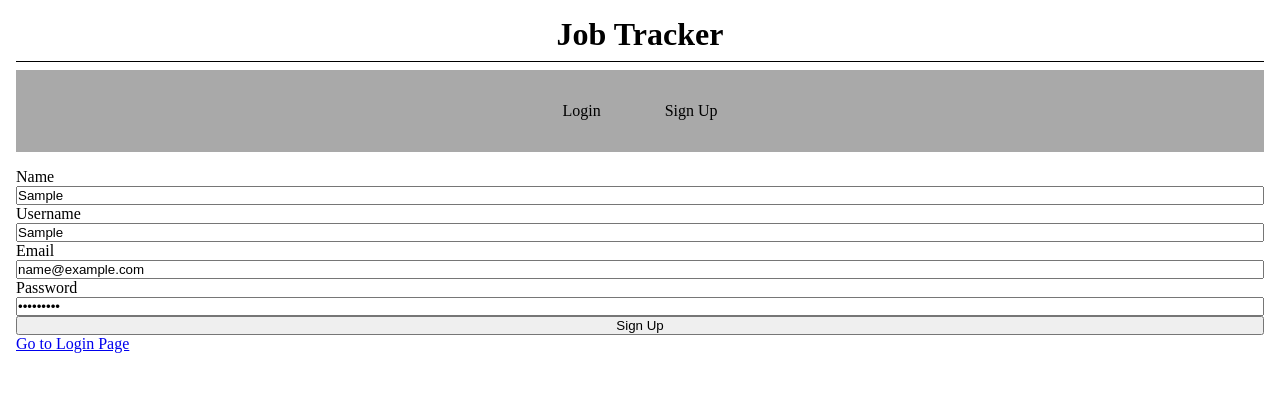
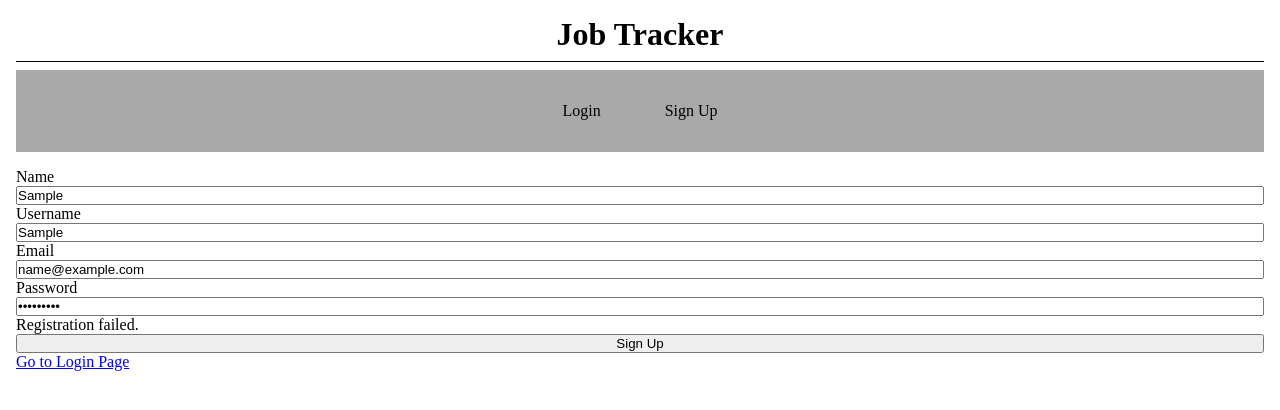
Before and after one commit to cacutler/JobApplications-Angular-Nest, an Angular app in the folder frontend/: page /register in a window 1280 px wide. Both pictures are taken after typing "Sample", "Sample", "name@example.com", "Sample123" into the empty fields and a click on the button "Sign Up". Shown: the top 410 px of the page. Built offline with nearby package versions, Linux system fonts and the light colour scheme; no server answers.

Commit message:
Fixed an empty ngIf and a typo

```diff
--- a/frontend/src/app/register-form/register-form.component.html
+++ b/frontend/src/app/register-form/register-form.component.html
@@ -7,7 +7,7 @@
     <input type="email" name="email" id="email" [(ngModel)]="email" required>
     <label for="password">Password</label>
     <input type="password" name="password" id="password" [(ngModel)]="password" required minlength="8">
-    <p class="error" *ngIf="">{{error}}</p>
+    <p class="error" *ngIf="error">{{error}}</p>
     <button type="submit">Sign Up</button>
     <a routerLink="/login">Go to Login Page</a>
 </form>
--- a/frontend/src/app/register-form/register-form.component.ts
+++ b/frontend/src/app/register-form/register-form.component.ts
@@ -19,7 +19,7 @@ export class RegisterFormComponent {
                 this.router.navigate(["/applications"]);
             },
             error: (err) => {
-                this.error = err.status === 409 ? "Email alread in use." : "Registration failed.";
+                this.error = err.status === 409 ? "Email already in use." : "Registration failed.";
             }
         });
     }
```
